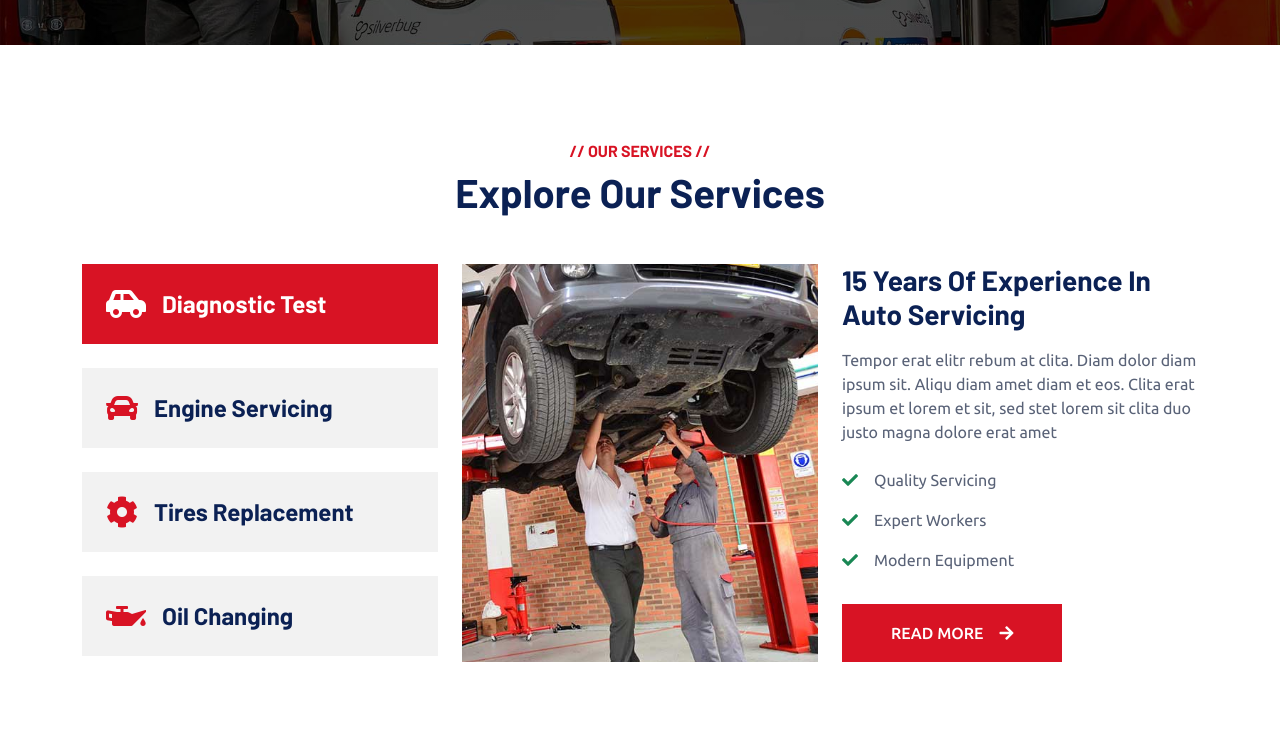
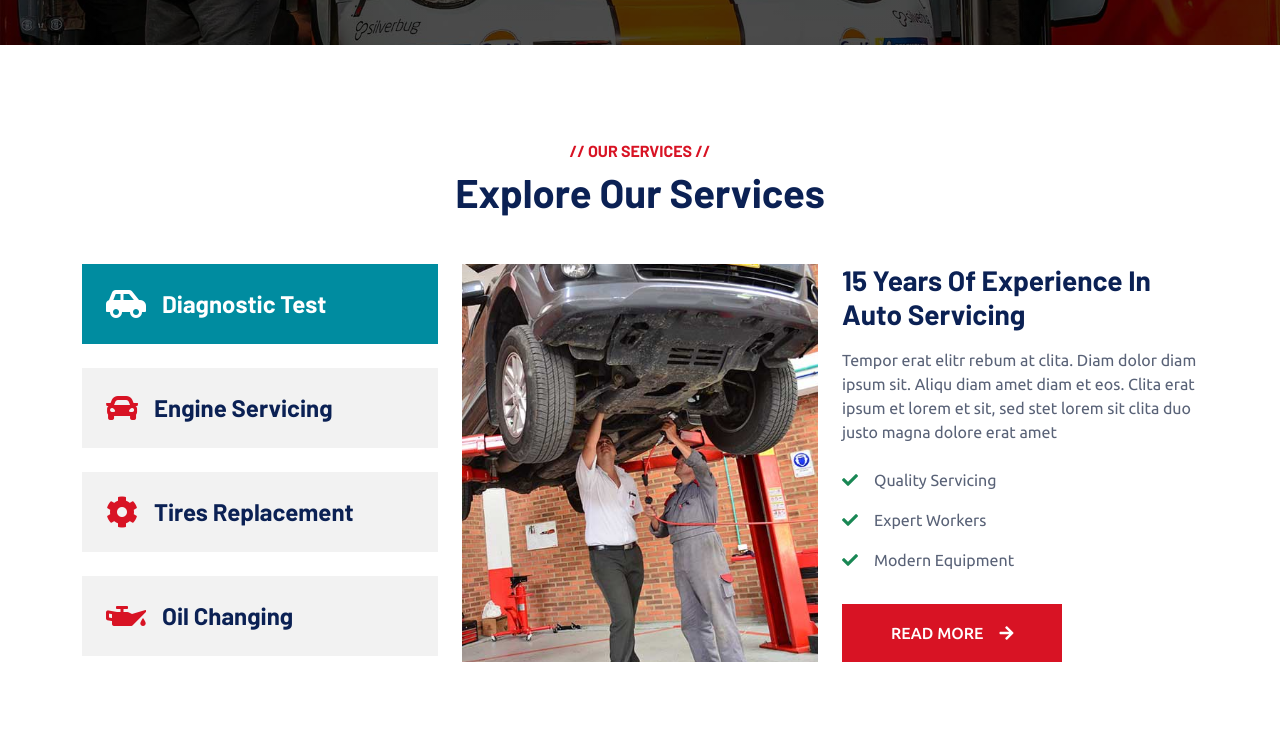
Before and after one commit to Vitkovicka-stredni-prumyslova-skola/vsps-cov-web, a plain HTML site: page index.html in a window 1280 px wide. Shown: the part 2064-2800 px from the top of the page. Drawn offline with nearby package versions, Linux system fonts and the light colour scheme.

Commit message:
Update style.css

```diff
--- a/css/style.css
+++ b/css/style.css
@@ -1,6 +1,6 @@
 /********** Template CSS **********/
 :root {
-    --primary: #D81324;
+    --primary: #008CA0;
     --secondary: #0B2154;
     --light: #F2F2F2;
     --dark: #111111;
```
